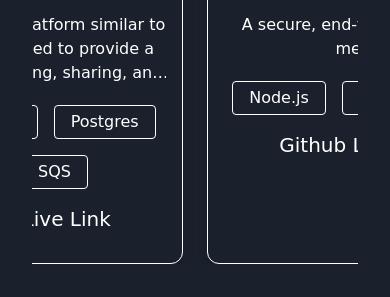
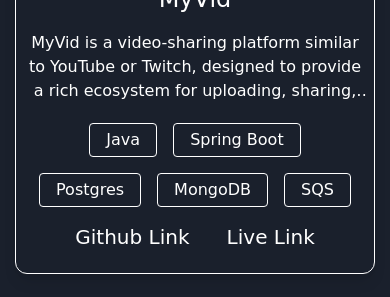
Before and after one commit to aayushjoshi2709/aayushjoshi2709.github.io, a plain HTML site: page index.html in a window 390 px wide. Shown: the part 1531-1828 px from the top of the page. Drawn offline with nearby package versions, Linux system fonts and the light colour scheme; a web font is replaced by a local one.

Commit message:
updated stylesheet

```diff
--- a/index.html
+++ b/index.html
@@ -18,7 +18,7 @@
             <li class="w-full md:w-auto"><a href="#contact">Contact</a></li>
         </ul>
     </nav>
-    <main id="about" class="p-8 pt-32 flex items-center justify-center min-h-screen">
+    <main id="about" class="p-4 md:p-8 pt-32 flex items-center justify-center min-h-screen">
         <div class="text-center flex-row gap-16 text-white">
             <img id="profile-picture" src="./images/profilePic.jpeg" alt="Profile Picture" class="w-56 h-56 rounded-full mx-auto m-8 grayscale hover:grayscale-0">
             <div>
@@ -38,20 +38,17 @@
         </div>
     </main>
 
-    <section id="projects" class="p-8 pt-16 flex justify-center min-h-screen">
+    <section id="projects" class="p-2 md:p-8 pt-16 flex justify-center min-h-screen">
         <div class="text-center flex-row w-full  align-center items-center justify-center">
             <h2 class="text-4xl mt-16 m-8 font-bold transform hover:scale-150 transition duration-300">Projects</h2>
             <p class="m-2 text-lg transform hover:scale-120 transition duration-300">I believe projects are the true ways to showcase your abilities</p>
             <p class="m-2 text-lg transform hover:scale-110 transition duration-300">Here are few of mine...</p>
-
-            <div class="w-full overflow-x-auto mt-16">
-                <div id="project-crousal"  class="flex gap-6 justify-center">
-                </div>
+            <div id="project-crousal"  class="flex flex-wrap mt-24 gap-6 w-full align-center justify-center">
             </div>
         </div>
     </section>
 
-    <aside id="contact" class="p-8 flex items-center justify-center min-h-screen">
+    <aside id="contact" class="p-4 md:p-8 flex items-center justify-center min-h-screen">
         <div>
             <h2 class="text-4xl  m-8 font-bold text-center transform border-bottom-0 hover:border-bottom-1 hover:scale-150 transition duration-300">Contact</h2>
             <p class="m-2 text-lg text-center transform hover:scale-105 transition duration-300">Here's how you can reach out to me...</p>
--- a/index.js
+++ b/index.js
@@ -7,13 +7,13 @@
       technology_div = "";
       for (tech of data.tech) {
         technology_div += `
-            <div class="p-1 px-4 rounded border-1 m-2">
+            <div class="p-1 px-4 rounded border-1 m-2 hover:bg-white hover:text-black">
                 ${tech}
             </div>
         `;
       }
       projectCrousal.innerHTML += `
-            <div class="flex-col shadow-lg rounded-xl p-4 w-sm border-1 space-between">
+            <div class="flex-col shadow-lg rounded-xl p-0 md:p-4 p-2 md:w-sm w-[360px] border-1 space-between">
                 <img  class="aspect-[4/3] w-full object-contain" src=${data.image || "./images/github.png"}>
                 <div class="flex-row space-between flex-1">
                     <h3 class="text-2xl text-bold m-4">${data.name}</h3>
```
